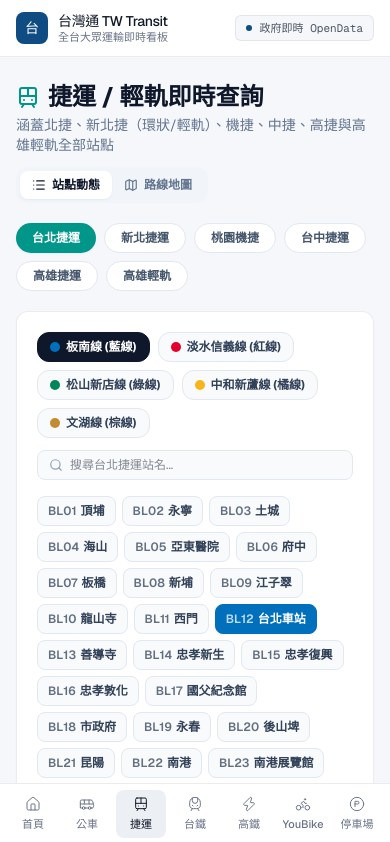
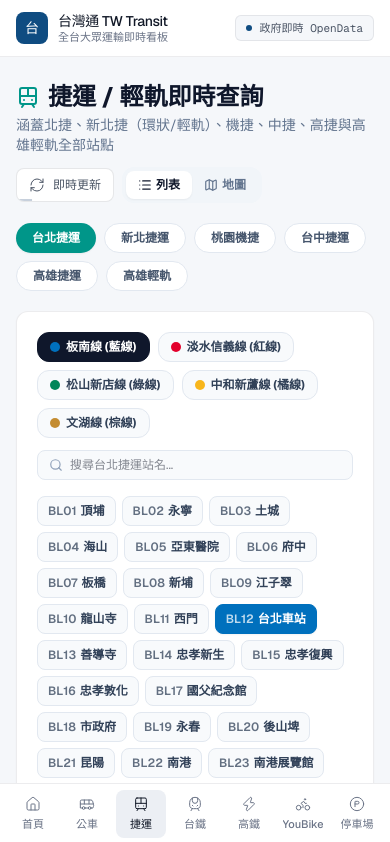
Before and after one commit to hopper0228/tw-transit, a Next.js app: page /metro in a window 390 px wide. Shown: the top 842 px of the page. Built offline with nearby package versions, Linux system fonts and the light colour scheme; no server answers.

Commit message:
style(ui): unify header, refresh badge, and list/map toggle across all transit pages

```diff
--- a/src/app/bus/page.tsx
+++ b/src/app/bus/page.tsx
@@ -249,7 +249,7 @@ function BusPageInner() {
       : [];
 
     return (
-      <div className="mx-auto max-w-3xl space-y-4">
+      <div className="mx-auto max-w-4xl space-y-4">
         {/* Sticky 頂部控制列 */}
         <div className="sticky top-14 z-30 rounded-2xl border border-slate-200 bg-white/95 p-4 shadow-sm backdrop-blur-md dark:border-slate-800 dark:bg-slate-900/95">
           <div className="flex flex-wrap items-center justify-between gap-3">
@@ -538,7 +538,7 @@ function BusPageInner() {
   // ==========================================
   return (
     <div className="mx-auto max-w-4xl space-y-5">
-      <div className="flex flex-col justify-between gap-3 sm:flex-row sm:items-center">
+      <div className="flex flex-wrap items-center justify-between gap-3">
         <div>
           <h1 className="flex items-center gap-2 text-2xl font-bold text-slate-900 dark:text-white">
             <Bus className="h-6 w-6 text-blue-600" />
@@ -547,6 +547,15 @@ function BusPageInner() {
           <p className="mt-0.5 text-sm text-slate-500 dark:text-slate-400">
             支援垂直列表（台北等公車）與地圖雙模式即時動態
           </p>
+        </div>
+
+        <div className="flex items-center gap-2">
+          <AutoRefreshBadge
+            intervalSeconds={30}
+            onManualRefresh={handleManualFrontendRefresh}
+            isRefreshing={loadingList}
+            lastUpdated={frontendUpdatedAt}
+          />
         </div>
       </div>
 
--- a/src/app/metro/page.tsx
+++ b/src/app/metro/page.tsx
@@ -275,29 +275,38 @@ function MetroPageInner() {
           </p>
         </div>
 
+        <div className="flex flex-wrap items-center gap-2">
+          <AutoRefreshBadge
+            intervalSeconds={30}
+            onRefresh={handleBackgroundRefresh}
+            onManualRefresh={handleManualFrontendRefresh}
+            isRefreshing={loading}
+            lastUpdated={frontendUpdatedAt || detail?.updatedAt}
+          />
           <div className="flex rounded-xl bg-slate-100 p-1 dark:bg-slate-800">
             <button
               onClick={() => setViewMode('list')}
-            className={`flex items-center gap-1.5 rounded-lg px-3 py-1.5 text-xs font-semibold transition ${
+              className={`flex items-center gap-1 rounded-lg px-3 py-1.5 text-xs font-semibold transition ${
                 viewMode === 'list'
                   ? 'bg-white text-slate-900 shadow-xs dark:bg-slate-700 dark:text-white'
                   : 'text-slate-500 hover:text-slate-700'
               }`}
             >
               <List className="h-3.5 w-3.5" />
-            站點動態
+              列表
             </button>
             <button
               onClick={() => setViewMode('map')}
-            className={`flex items-center gap-1.5 rounded-lg px-3 py-1.5 text-xs font-semibold transition ${
+              className={`flex items-center gap-1 rounded-lg px-3 py-1.5 text-xs font-semibold transition ${
                 viewMode === 'map'
                   ? 'bg-white text-slate-900 shadow-xs dark:bg-slate-700 dark:text-white'
                   : 'text-slate-500 hover:text-slate-700'
               }`}
             >
               <MapIcon className="h-3.5 w-3.5" />
-            路線地圖
+              地圖
             </button>
+          </div>
         </div>
       </div>
 
@@ -426,13 +435,6 @@ function MetroPageInner() {
                   }`}
                 />
               </button>
-              <AutoRefreshBadge
-                intervalSeconds={30}
-                onRefresh={handleBackgroundRefresh}
-                onManualRefresh={handleManualFrontendRefresh}
-                isRefreshing={loading}
-                lastUpdated={frontendUpdatedAt || detail.updatedAt}
-              />
             </div>
           </div>
 
--- a/src/app/thsr/page.tsx
+++ b/src/app/thsr/page.tsx
@@ -396,29 +396,38 @@ function ThsrPageInner() {
           </p>
         </div>
 
+        <div className="flex flex-wrap items-center gap-2">
+          <AutoRefreshBadge
+            intervalSeconds={30}
+            onRefresh={handleBackgroundRefresh}
+            onManualRefresh={handleManualFrontendRefresh}
+            isRefreshing={loading}
+            lastUpdated={frontendUpdatedAt || updatedAt}
+          />
           <div className="flex rounded-xl bg-slate-100 p-1 dark:bg-slate-800">
             <button
               onClick={() => setViewMode('list')}
-            className={`flex items-center gap-1.5 rounded-lg px-3 py-1.5 text-xs font-semibold transition ${
+              className={`flex items-center gap-1 rounded-lg px-3 py-1.5 text-xs font-semibold transition ${
                 viewMode === 'list'
                   ? 'bg-white text-slate-900 shadow-xs dark:bg-slate-700 dark:text-white'
                   : 'text-slate-500 hover:text-slate-700'
               }`}
             >
               <List className="h-3.5 w-3.5" />
-            時刻表
+              列表
             </button>
             <button
               onClick={() => setViewMode('map')}
-            className={`flex items-center gap-1.5 rounded-lg px-3 py-1.5 text-xs font-semibold transition ${
+              className={`flex items-center gap-1 rounded-lg px-3 py-1.5 text-xs font-semibold transition ${
                 viewMode === 'map'
                   ? 'bg-white text-slate-900 shadow-xs dark:bg-slate-700 dark:text-white'
                   : 'text-slate-500 hover:text-slate-700'
               }`}
             >
               <MapIcon className="h-3.5 w-3.5" />
-            路線地圖
+              地圖
             </button>
+          </div>
         </div>
       </div>
 
@@ -481,16 +490,6 @@ function ThsrPageInner() {
               ))}
             </select>
             <span className="text-xs text-[#6b7487] dark:text-[#7a8296]">後 1 小時</span>
-          </div>
-
-          <div className="ml-auto">
-            <AutoRefreshBadge
-              intervalSeconds={30}
-              onRefresh={handleBackgroundRefresh}
-              onManualRefresh={handleManualFrontendRefresh}
-              isRefreshing={loading}
-              lastUpdated={frontendUpdatedAt || updatedAt}
-            />
           </div>
         </div>
       </div>
--- a/src/app/tra/page.tsx
+++ b/src/app/tra/page.tsx
@@ -381,6 +381,13 @@ function TraPageInner() {
         </div>
 
         <div className="flex flex-wrap items-center gap-2">
+          <AutoRefreshBadge
+            intervalSeconds={30}
+            onRefresh={handleBackgroundRefresh}
+            onManualRefresh={handleManualFrontendRefresh}
+            isRefreshing={loading}
+            lastUpdated={frontendUpdatedAt || updatedAt}
+          />
           {/* 列表 / 地圖切換 */}
           <div className="flex rounded-xl bg-slate-100 p-1 dark:bg-slate-800">
             <button
@@ -489,13 +496,6 @@ function TraPageInner() {
                 )}
               </div>
             </div>
-            <AutoRefreshBadge
-              intervalSeconds={30}
-              onRefresh={handleBackgroundRefresh}
-              onManualRefresh={handleManualFrontendRefresh}
-              isRefreshing={loading}
-              lastUpdated={frontendUpdatedAt || updatedAt}
-            />
           </div>
           <div className="flex flex-wrap items-center gap-1.5">
             <span className="text-[11px] font-semibold text-slate-400">熱門：</span>
```
Lines whose indentation alone changed are shown as unchanged.
